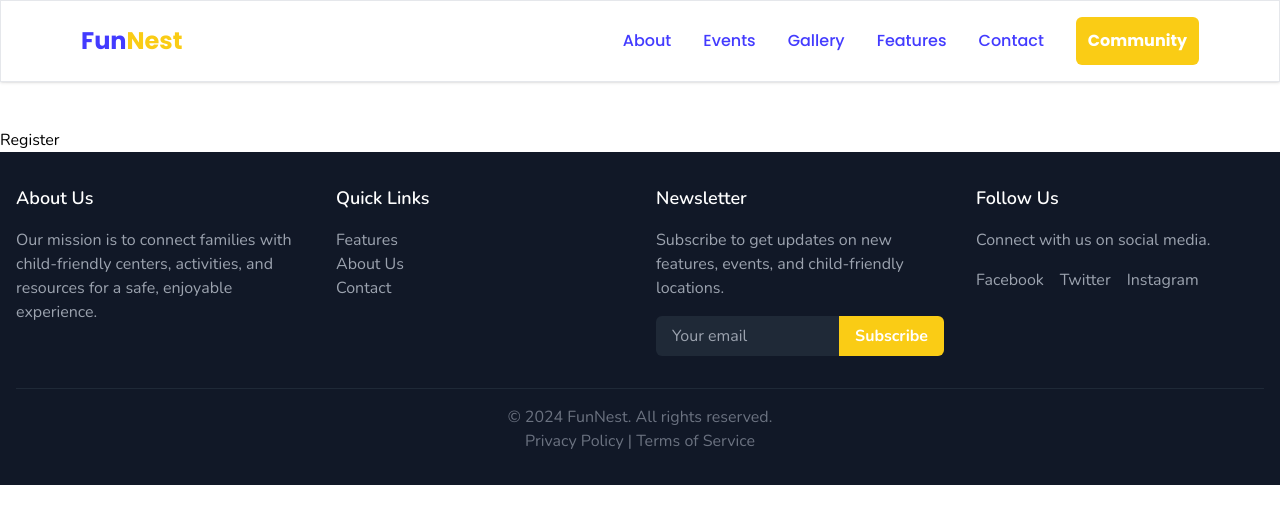
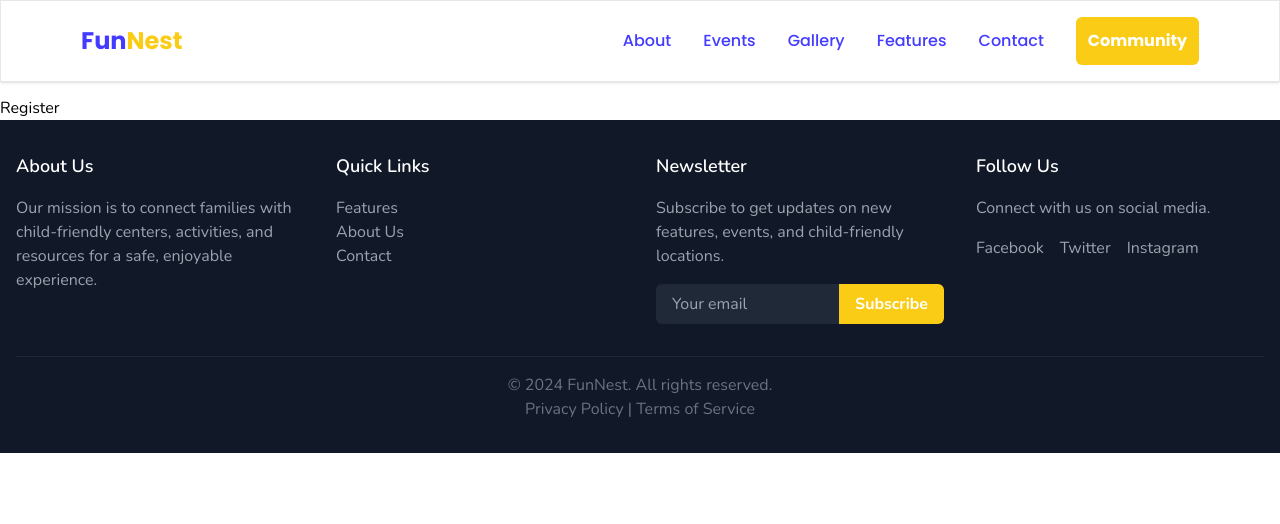
Before and after one commit to Ehmkayel/FunNest, a React (Vite) app: page /register in a window 1280 px wide. Shown: the top 524 px of the page. Built offline with nearby package versions, Linux system fonts and the light colour scheme.

Commit message:
update: created the branch register

```diff
--- a/src/pages/Auth/Register.jsx
+++ b/src/pages/Auth/Register.jsx
@@ -2,7 +2,7 @@ import React from 'react'
 
 const Register = () => {
   return (
-    <div className='pt-[8rem]'>Register</div>
+    <div className='pt-[6rem]'>Register</div>
   )
 }
 
```
